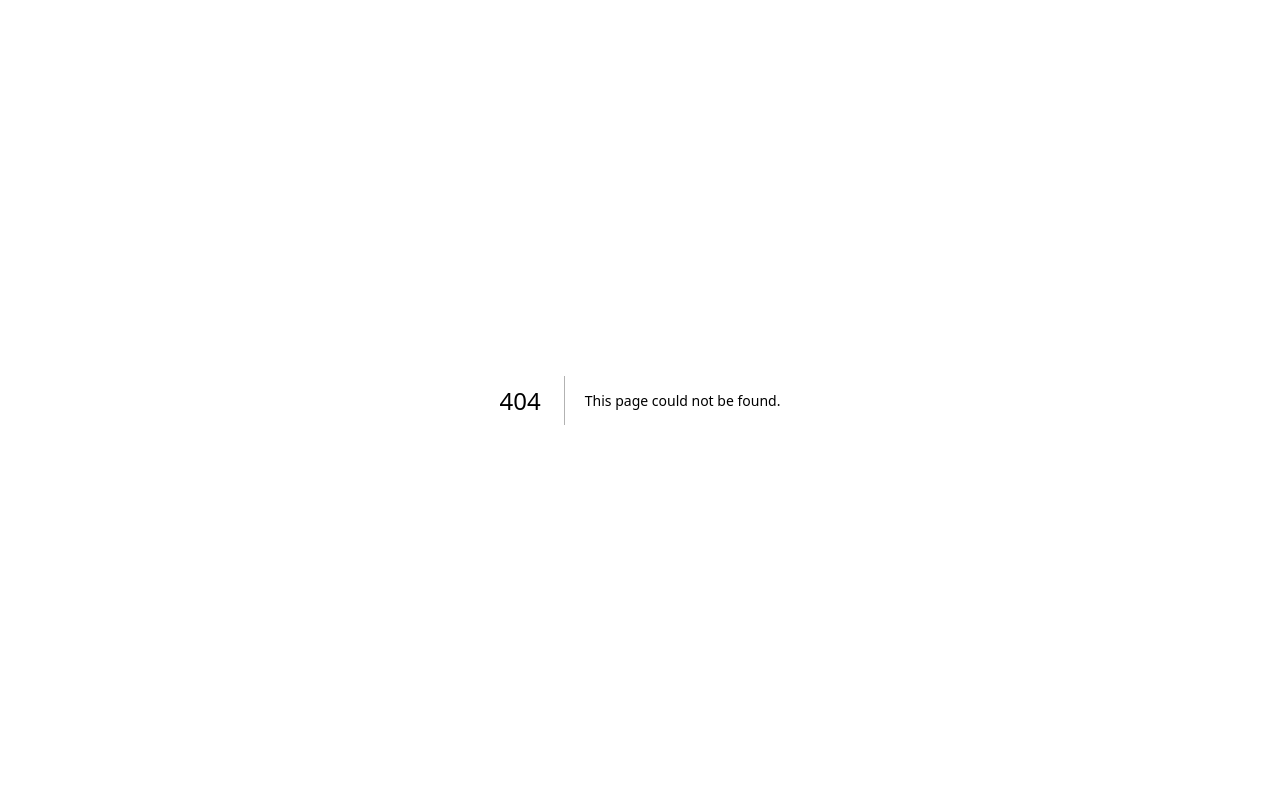
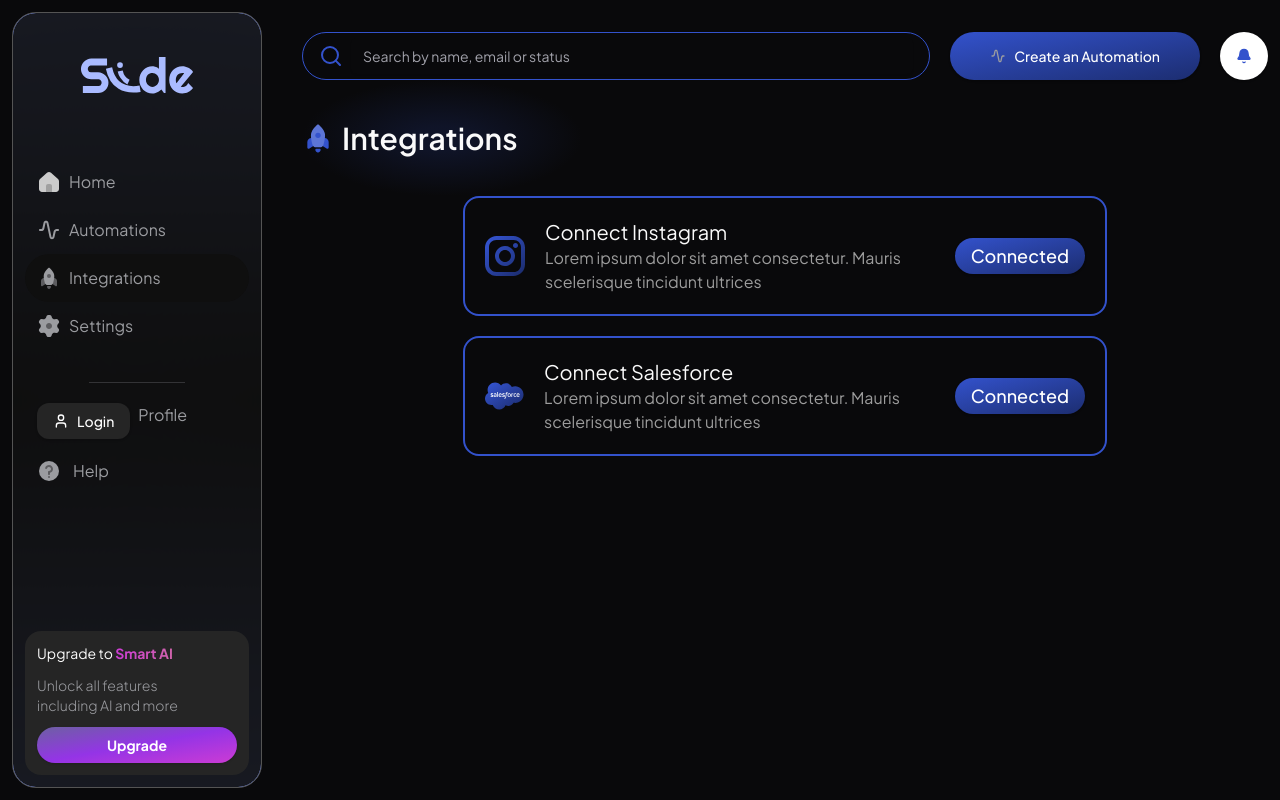
Before and after one commit to younusraza909/slides-instagram-automation, a Next.js app: page /dashboard/1/integrations in a window 1280 px wide. Before the commit this address had no page. Built offline with nearby package versions, Linux system fonts and the light colour scheme; no server answers.

Commit message:
Integration Tab UI

```diff
--- /dev/null
+++ b/src/app/(protected)/dashboard/[slug]/integrations/_components/integration-card/index.tsx
@@ -0,0 +1,30 @@
+"use client";
+import { Button } from "@/components/ui/button";
+import React from "react";
+
+type Props = {
+  title: string;
+  description: string;
+  icon: React.ReactNode;
+  strategy: "INSTAGRAM" | "CRM";
+};
+
+const IntegrationCard = ({ description, icon, strategy, title }: Props) => {
+  return (
+    <div className="border-2 border-[#3352CC] rounded-2xl gap-x-5 p-5 flex items-center justify-between">
+      {icon}
+      <div className="flex flex-col flex-1">
+        <h3 className="text-xl"> {title}</h3>
+        <p className="text-[#9D9D9D] text-base ">{description}</p>
+      </div>
+      <Button
+        onClick={() => {}}
+        className="bg-gradient-to-br text-white rounded-full text-lg from-[#3352CC] font-medium to-[#1C2D70] hover:opacity-70 transition duration-100"
+      >
+        Connected
+      </Button>
+    </div>
+  );
+};
+
+export default IntegrationCard;
--- /dev/null
+++ b/src/app/(protected)/dashboard/[slug]/integrations/page.tsx
@@ -0,0 +1,19 @@
+import { INTEGRATION_CARDS } from "@/constants/integrations";
+import React from "react";
+import IntegrationCard from "./_components/integration-card";
+
+type Props = {};
+
+const Page = (props: Props) => {
+  return (
+    <div className="flex justify-center">
+      <div className="flex flex-col w-full lg:w-8/12 gap-y-5">
+        {INTEGRATION_CARDS.map((card, key) => (
+          <IntegrationCard key={key} {...card} />
+        ))}
+      </div>
+    </div>
+  );
+};
+
+export default Page;
--- /dev/null
+++ b/src/constants/integrations.tsx
@@ -0,0 +1,25 @@
+import { InstagramDuoToneBlue, SalesForceDuoToneBlue } from "@/icons";
+
+type Props = {
+  title: string;
+  icon: React.ReactNode;
+  description: string;
+  strategy: "INSTAGRAM" | "CRM";
+};
+
+export const INTEGRATION_CARDS: Props[] = [
+  {
+    title: "Connect Instagram",
+    description:
+      "Lorem ipsum dolor sit amet consectetur. Mauris scelerisque tincidunt ultrices",
+    icon: <InstagramDuoToneBlue />,
+    strategy: "INSTAGRAM",
+  },
+  {
+    title: "Connect Salesforce",
+    description:
+      "Lorem ipsum dolor sit amet consectetur. Mauris scelerisque tincidunt ultrices",
+    icon: <SalesForceDuoToneBlue />,
+    strategy: "CRM",
+  },
+];
```
